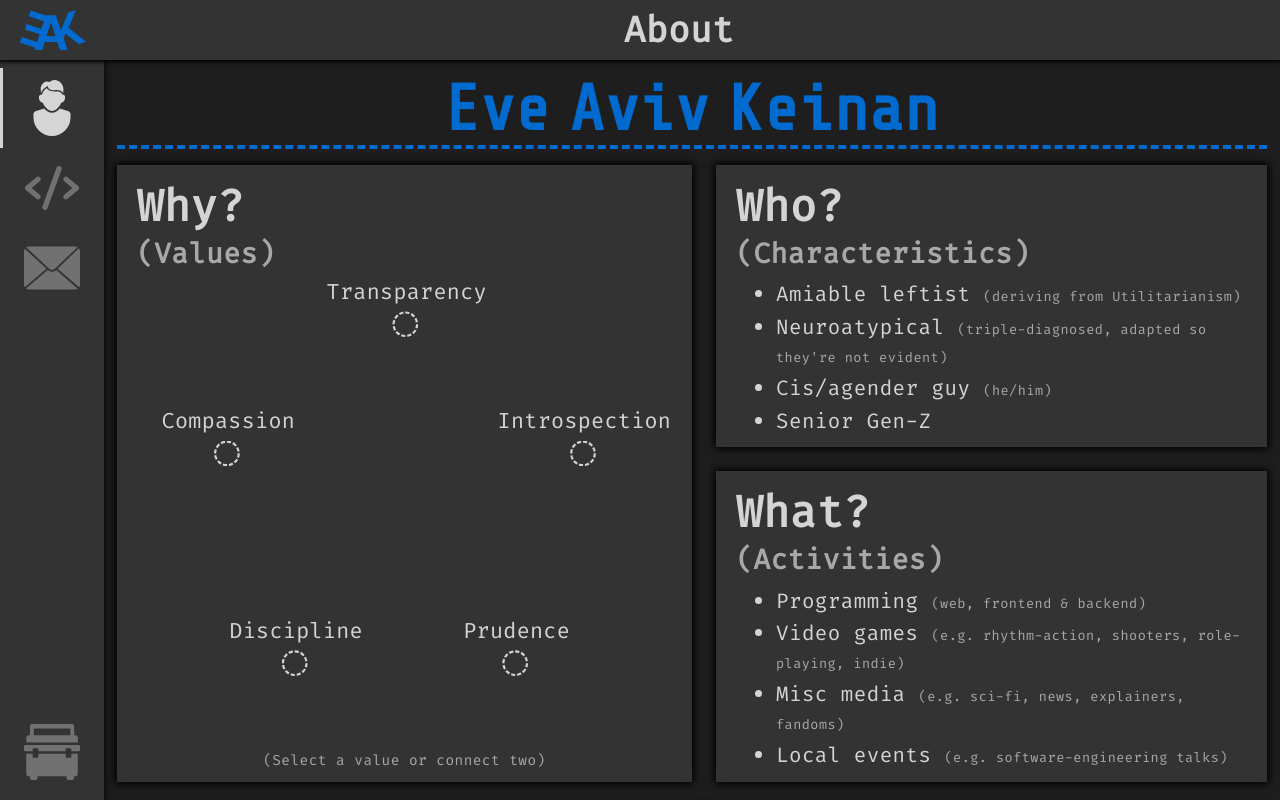
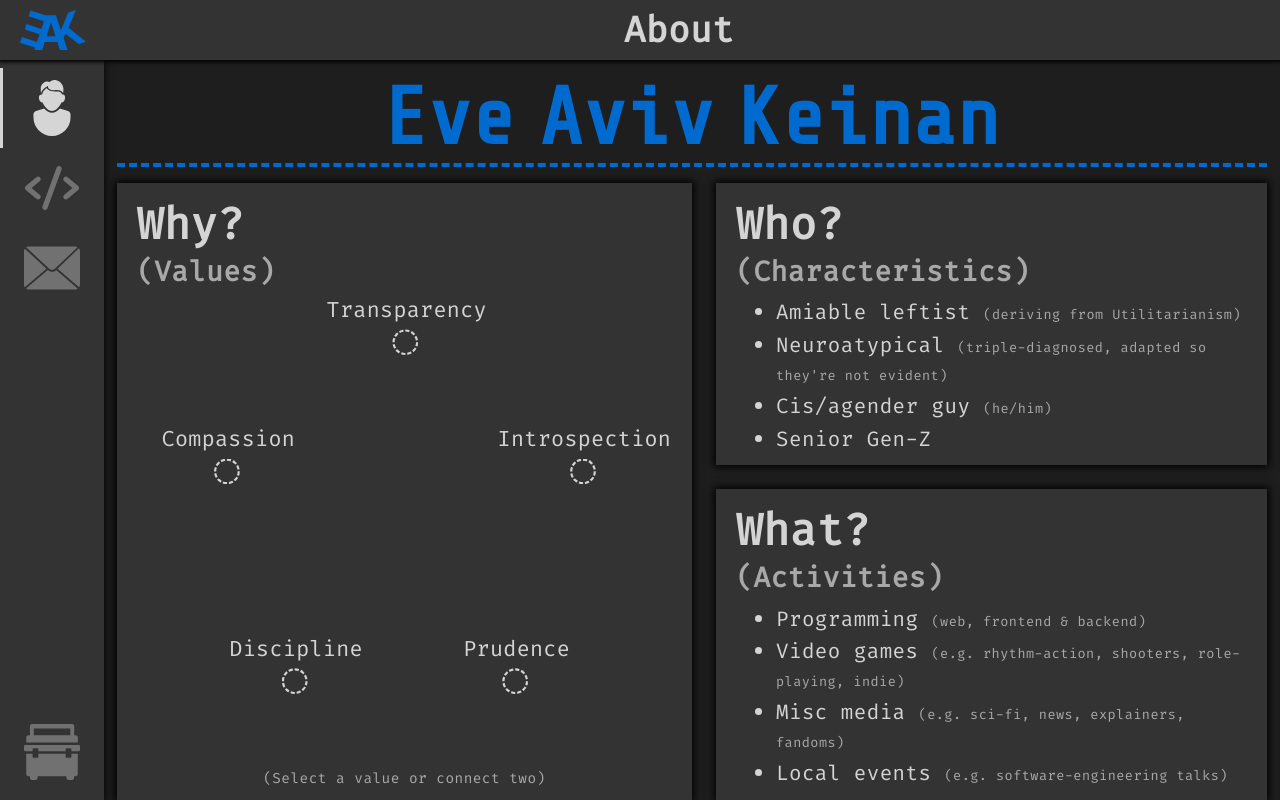
Before and after one commit to EvAvKein/Website, a SvelteKit app: page / in a window 1280 px wide. Built offline with nearby package versions, Linux system fonts and the light colour scheme.

Commit message:
refactor (about page): enlarge title starting at the mid layout

```diff
--- a/src/routes/+page.svelte
+++ b/src/routes/+page.svelte
@@ -142,6 +142,10 @@
 			gap: 1rem;
 		}
 
+		#evavkeinWrapper {
+			font-size: 5rem;
+		}
+
 		#contentGrid > section {
 			margin-top: unset;
 		}
```
